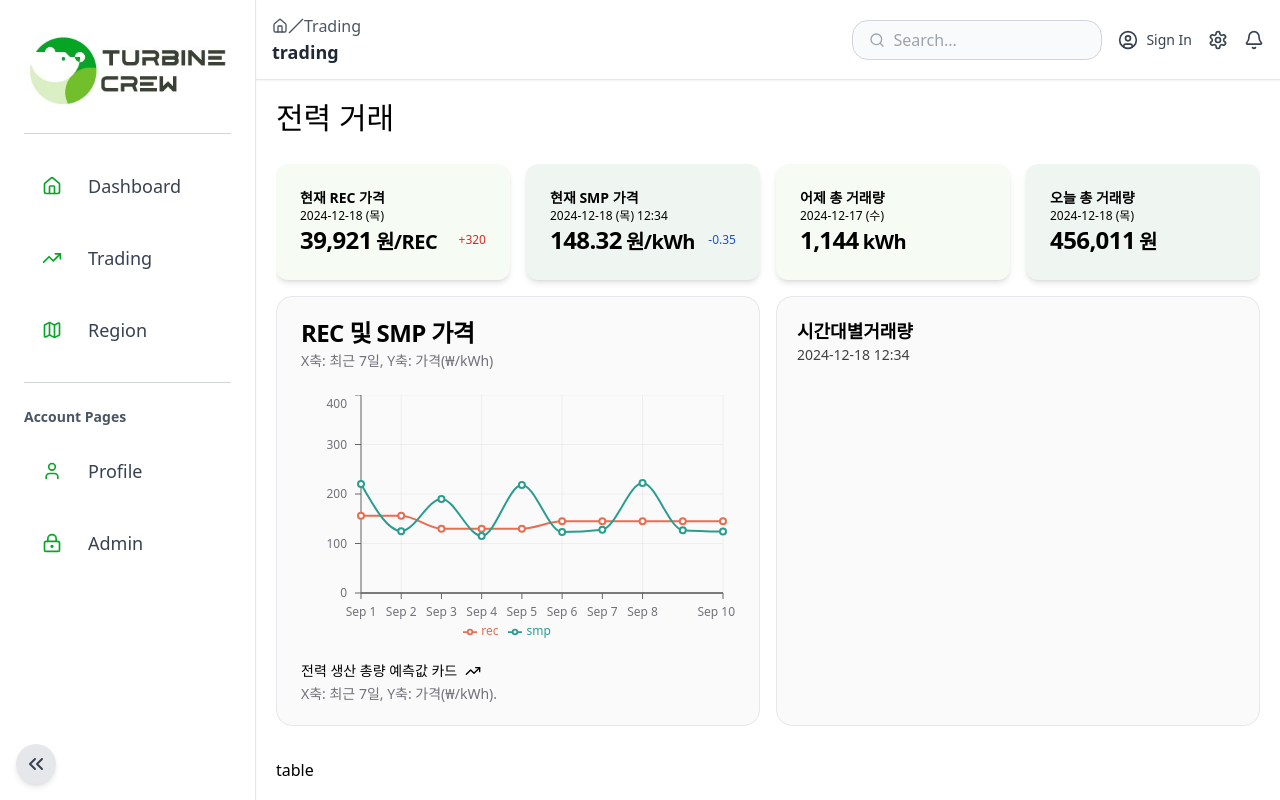
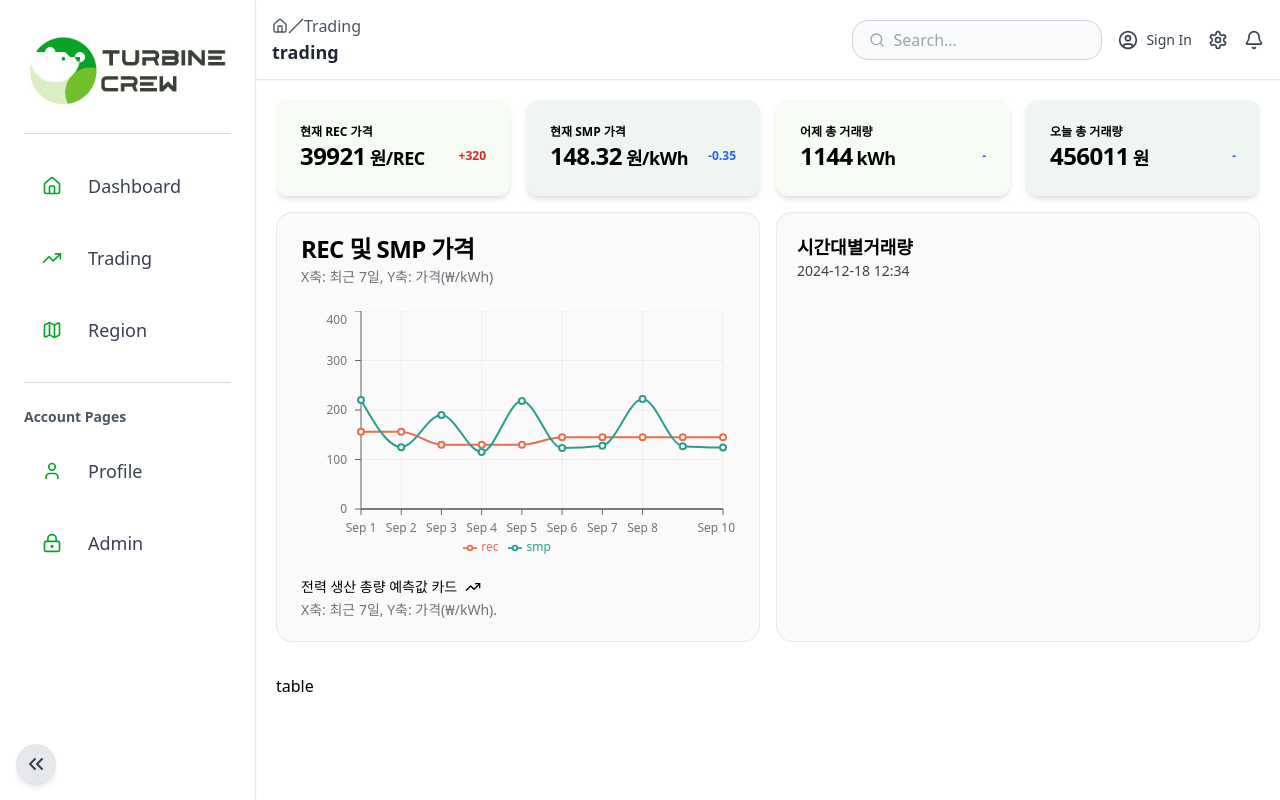
Before and after one commit to turbinecrew/turbin_electrical, a Next.js app: page /trading in a window 1280 px wide. Built offline with nearby package versions, Linux system fonts and the light colour scheme.

Commit message:
⚡️ : 미니카드 컴포넌트 수정

```diff
--- a/src/app/(main)/trading/page.tsx
+++ b/src/app/(main)/trading/page.tsx
@@ -1,56 +1,56 @@
-import { TitleCard, CardComponent } from "@/common/components/card"
+import { TitleCard, CardComponent, MiniCard } from "@/common/components/card"
 import { LineComponent } from "@/features/realtime/components/chart"
 
 export default function Trading() {
+	const miniCardDatas = [
+		{
+			title: "현재 REC 가격",
+			value: 39921,
+			unit: "원/REC",
+			isIncreased: true,
+			amount: 320,
+			color: "bg-[#F6FCF3]",
+		},
+		{
+			title: "현재 SMP 가격",
+			value: 148.32,
+			unit: "원/kWh",
+			isIncreased: false,
+			amount: 0.35,
+			color: "bg-[#EFF6F1]",
+		},
+	]
+	const timeCardDatas = [
+		{
+			title: "어제 총 거래량",
+			value: 1144,
+			unit: "kWh",
+			color: "bg-[#F6FCF3]",
+		},
+		{
+			title: "오늘 총 거래량",
+			value: 456011,
+			unit: "원",
+			color: "bg-[#EFF6F1]",
+		},
+	]
 	return (
 		<div className="page_container m-5 flex h-full w-[full-20px] flex-col gap-7 overflow-y-auto">
-			<div className="text-3xl font-extralight">전력 거래</div>
-
 			<div className="page_content flex flex-col gap-8">
 				{/* ------top------ */}
 				<div className="flex w-full flex-row gap-4">
 					<div className="flex w-1/2 flex-col gap-4">
 						<div className="flex w-full gap-4">
-							<div
-								className={
-									"w-full flex-col gap-2 rounded-xl bg-[#F6FCF3] p-6 shadow-md"
-								}
-							>
-								<div className="text-sm font-semibold">현재 REC 가격</div>
-								<div className="text-xs font-light">2024-12-18 (목)</div>
-
-								<div className="flex items-center justify-between">
-									<div className="flex items-baseline gap-1">
-										<span className="scroll-m-20 text-2xl font-semibold tracking-tight">
-											39,921
-										</span>
-										<span className="scroll-m-20 text-xl font-semibold tracking-tight">
-											원/REC
-										</span>
-									</div>
-									<div className="text-xs text-red-600"> +320</div>
-								</div>
-							</div>
-							<div
-								className={
-									"w-full flex-col gap-2 rounded-xl bg-[#EFF6F1] p-6 shadow-md"
-								}
-							>
-								<div className="text-sm font-semibold">현재 SMP 가격</div>
-								<div className="text-xs font-light">2024-12-18 (목) 12:34</div>
-
-								<div className="flex items-center justify-between gap-1">
-									<div className="flex items-baseline gap-1">
-										<span className="scroll-m-20 text-2xl font-semibold tracking-tight">
-											148.32
-										</span>
-										<span className="scroll-m-20 text-xl font-semibold tracking-tight">
-											원/kWh
-										</span>
-									</div>
-									<div className="text-xs text-blue-700"> -0.35</div>
-								</div>
-							</div>
+							{miniCardDatas.map((items) => (
+								<MiniCard
+									title={items.title}
+									value={items.value}
+									unit={items.unit}
+									isIncreased={items.isIncreased}
+									amount={items.amount}
+									color={items.color}
+								/>
+							))}
 						</div>
 						<CardComponent>
 							<LineComponent />
@@ -58,46 +58,14 @@ export default function Trading() {
 					</div>
 					<div className="flex w-1/2 flex-col gap-4">
 						<div className="flex w-full gap-4">
-							<div
-								className={
-									"w-full flex-col gap-2 rounded-xl bg-[#F6FCF3] p-6 shadow-md"
-								}
-							>
-								<div className="">
-									<div className="text-sm font-semibold">어제 총 거래량</div>
-									<div className="text-xs font-light">2024-12-17 (수)</div>
-								</div>
-
-								<div className="flex items-center justify-between">
-									<div className="flex items-baseline gap-1">
-										<span className="scroll-m-20 text-2xl font-semibold tracking-tight">
-											1,144
-										</span>
-										<span className="scroll-m-20 text-xl font-semibold tracking-tight">
-											kWh
-										</span>
-									</div>
-								</div>
-							</div>
-							<div
-								className={
-									"w-full flex-col gap-2 rounded-xl bg-[#EFF6F1] p-6 shadow-md"
-								}
-							>
-								<div className="text-sm font-semibold">오늘 총 거래량</div>
-								<div className="text-xs font-light">2024-12-18 (목)</div>
-
-								<div className="flex items-center justify-between">
-									<div className="flex items-baseline gap-1">
-										<span className="scroll-m-20 text-2xl font-semibold tracking-tight">
-											456,011
-										</span>
-										<span className="scroll-m-20 text-xl font-semibold tracking-tight">
-											원
-										</span>
-									</div>
-								</div>
-							</div>
+							{timeCardDatas.map((items) => (
+								<MiniCard
+									title={items.title}
+									value={items.value}
+									unit={items.unit}
+									color={items.color}
+								/>
+							))}
 						</div>
 						<TitleCard
 							className="flex h-full min-h-40"
--- a/src/app/(main)/trading/trading-detail/page.tsx
+++ /dev/null
@@ -1,5 +0,0 @@
-export default function TradingDetail() {
-	return (
-		<div className="flex h-full w-full items-start justify-start">detail</div>
-	)
-}
--- a/src/common/components/card/index.tsx
+++ b/src/common/components/card/index.tsx
@@ -60,24 +60,43 @@ const TitleCard = ({
 type MiniCardPT = {
 	title: string
 	value: string | number
-	unit: string
+	unit?: string
 	isColored?: boolean
+	isIncreased?: boolean
+	amount?: number
 	className?: string
+	color?: string
 }
 
-const MiniCard = ({ title, value, unit, isColored, className }: MiniCardPT) => {
+const MiniCard = ({
+	title,
+	value,
+	unit,
+	amount,
+	isIncreased,
+	className,
+	color,
+}: MiniCardPT) => {
 	return (
 		<div
-			className={`${className} h-[100px] flex-col rounded-xl p-5 shadow-md ${isColored ? "bg-tbPastelGreen" : "bg-white bg-opacity-50"}`}
+			className={`w-full flex-col gap-2 rounded-xl p-6 shadow-md ${color} ${className}`}
 		>
-			<span className="text-sm font-light text-teal-950">{title}</span>
-			<div className="flex items-baseline justify-end gap-1">
-				<span className="scroll-m-20 text-xl font-semibold tracking-tight text-emerald-600">
-					{value}
-				</span>
-				<span className="scroll-m-20 text-sm font-semibold tracking-tight text-slate-600">
-					{unit}
-				</span>
+			<div className="text-xs font-semibold">{title}</div>
+
+			<div className="flex items-center justify-between">
+				<div className="flex items-baseline gap-1">
+					<span className="scroll-m-20 text-2xl font-semibold tracking-tight">
+						{value}
+					</span>
+					<span className="scroll-m-20 text-lg font-semibold tracking-tight">
+						{unit}
+					</span>
+				</div>
+				{isIncreased ? (
+					<div className="text-xs font-bold text-red-600">+{amount}</div>
+				) : (
+					<div className="text-xs font-bold text-blue-600">-{amount}</div>
+				)}
 			</div>
 		</div>
 	)
--- a/src/features/realtime/components/chart/index.ts
+++ b/src/features/realtime/components/chart/index.ts
@@ -1,2 +1,2 @@
-export { LineComponent } from "./main-line-chart"
-export { PieComponent } from "./main-pie-chart"
+export { LineComponent } from "./SMP-REC-line-chart"
+export { PieComponent } from "./income-pie-chart"
```
Also changed, not shown: src/features/realtime/components/chart/SMP-REC-line-chart/data.tsx (renamed from src/features/realtime/components/chart/main-line-chart/data.tsx), src/features/realtime/components/chart/SMP-REC-line-chart/index.tsx (renamed from src/features/realtime/components/chart/main-line-chart/index.tsx), src/features/realtime/components/chart/SMP-REC-line-chart/mock.ts (renamed from src/features/realtime/components/chart/main-line-chart/mock.ts), src/features/realtime/components/chart/income-pie-chart/index.tsx (renamed from src/features/realtime/components/chart/main-pie-chart/index.tsx), src/features/realtime/components/chart/income-pie-chart/mock.ts (renamed from src/features/realtime/components/chart/main-pie-chart/mock.ts).
